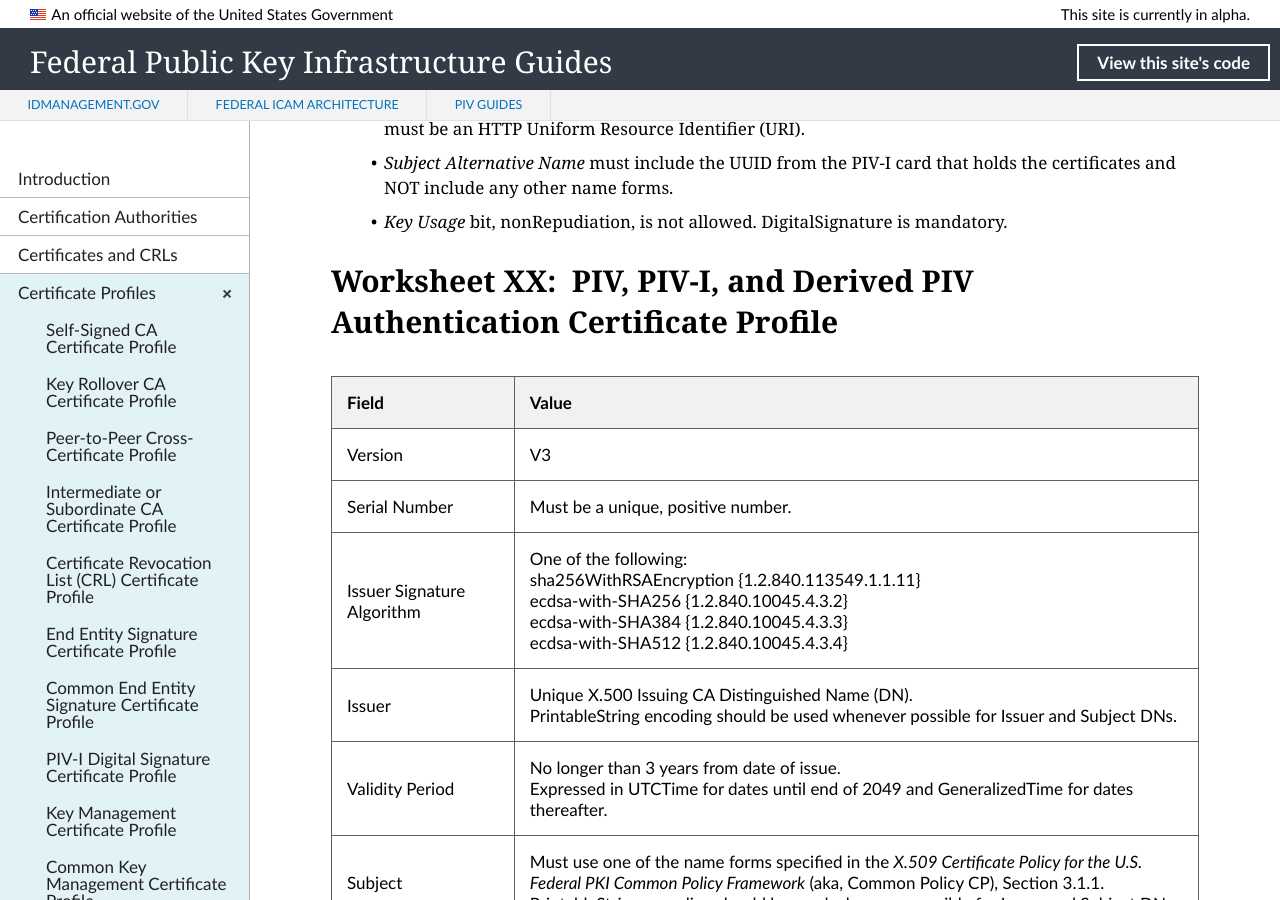
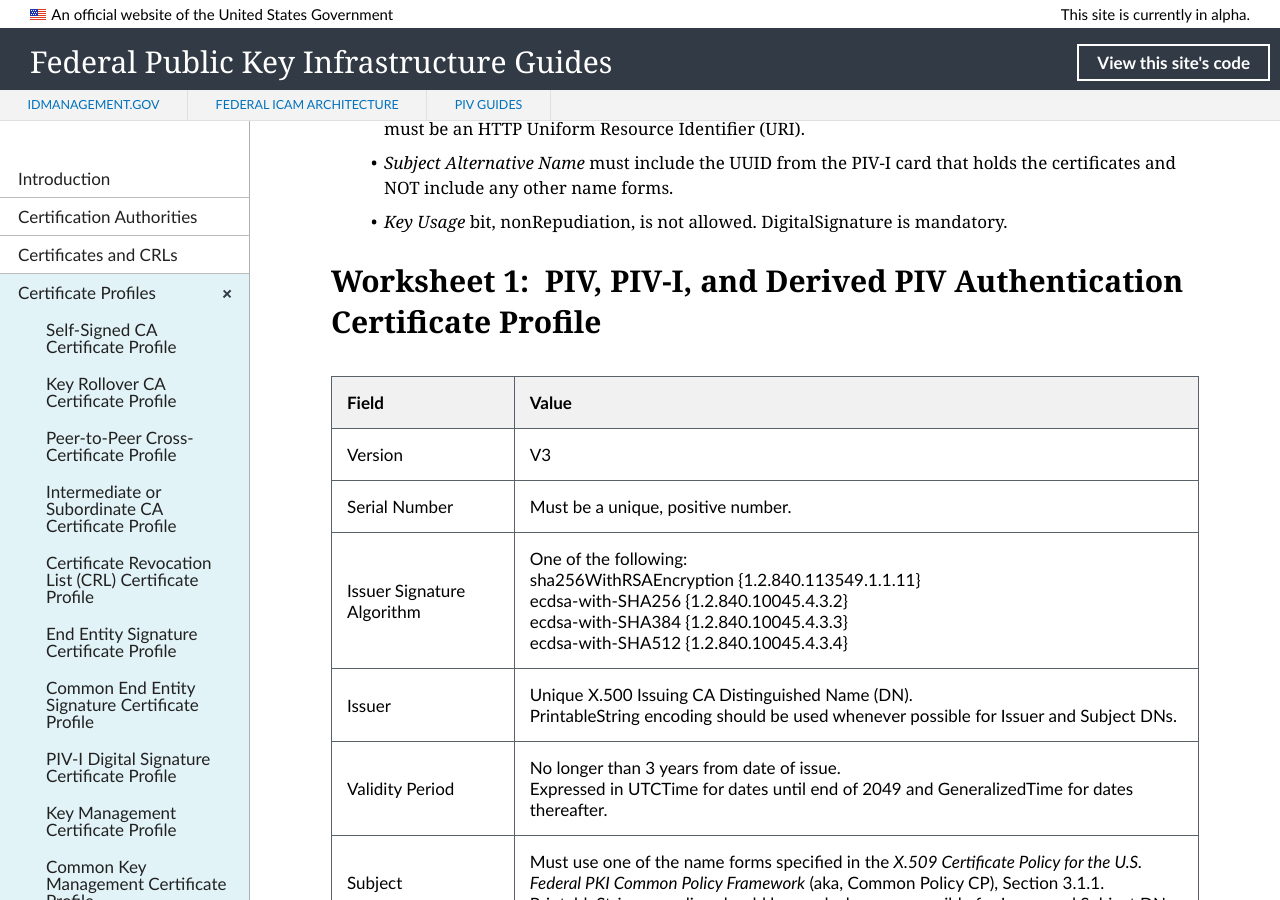
Before and after one commit to GSA/fpki-guides, a Jekyll site: the page built from _profiles/21_all_piv_auth.md, in a window 1280 px wide and 900 px high, scrolled down 1211 px. Built offline with Jekyll 4.4.1, drawn with Linux system fonts in a browser that asks for light colours; nearby versions of some CDN libraries; library files that are not in the unit come from our copies; some of the changed text lies outside the part shown.

Commit message:
Update 21_all_piv_auth.md
Footnote fixes

```diff
--- a/_profiles/21_all_piv_auth.md
+++ b/_profiles/21_all_piv_auth.md
@@ -4,7 +4,7 @@
 permalink: profiles/allpivauth/
 ---
 
-This profile specifies the updated settings for PIV, PIV-I, and Derived PIV Authentication certificates. (These profiles were published previously as _SSP Worksheets 9_ and _11_<sup>[1](#1)</sup> and _PIV-I Worksheet 5_<sup>[2](#2)</sup>.)
+This profile specifies the updated settings for PIV, PIV-I, and Derived PIV Authentication certificates. (These profiles were published previously as _SSP<sup>[1](#1)</sup> Worksheets 9_ and _11_ and _PIV-I<sup>[2](#2)</sup> Worksheet 5_.)
 
 * **These extracted Section 7 requirements, except for the "OCSP Port 80" statement, are already given in the combined Profile, so they add about 95% redundant information.**
 
@@ -35,7 +35,7 @@
 * _Subject Alternative Name_ must include the UUID from the PIV-I card that holds the certificates and NOT include any other name forms.
 * _Key Usage_ bit, nonRepudiation, is not allowed. DigitalSignature is mandatory.
 
-## Worksheet XX:&nbsp;&nbsp;PIV, PIV-I, and Derived PIV Authentication Certificate Profile
+## Worksheet 1:&nbsp;&nbsp;PIV, PIV-I, and Derived PIV Authentication Certificate Profile
 
 | **Field**  | **Value**                             |
 | :--------  | :-------------------------------     |
```
